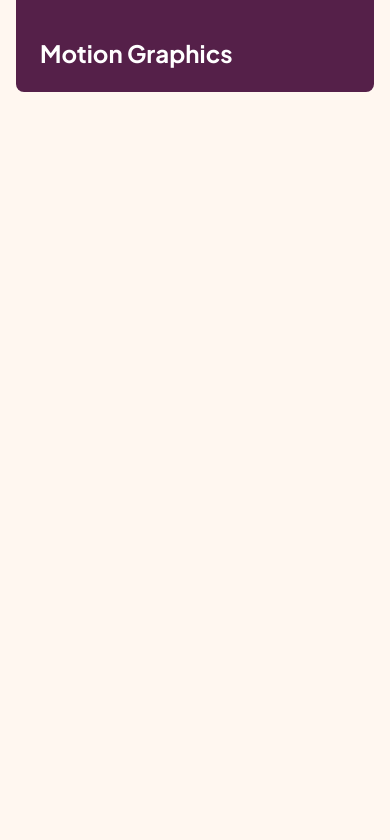
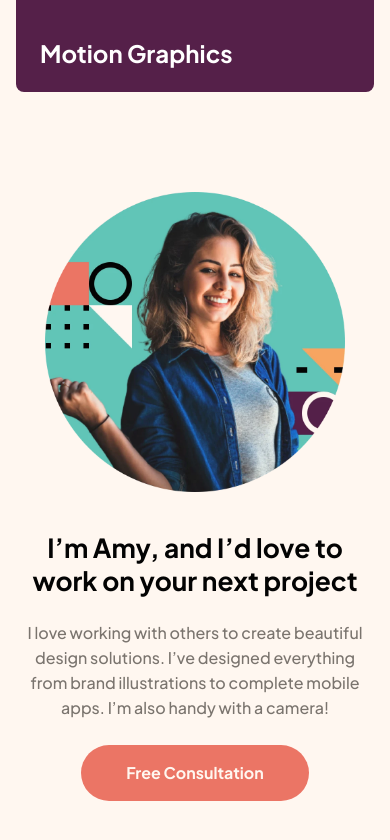
Before and after one commit to gumrahsindar/sp-design-portfolio, a Vue app: page / in a window 390 px wide. Shown: the part 1443-2283 px from the top of the page. Before the commit the page ends 1835 px from the top, so only its background shows below. Built offline with nearby package versions, Linux system fonts and the light colour scheme.

Commit message:
feat: Add AboutMe component with image and content

```diff
--- a/src/App.vue
+++ b/src/App.vue
@@ -1,4 +1,5 @@
 <script setup lang="ts">
+import AboutMe from './components/AboutMe.vue'
 import Header from './components/Header.vue'
 import Skills from './components/Skills.vue'
 </script>
@@ -7,6 +8,7 @@ import Skills from './components/Skills.vue'
   <Header />
   <main>
     <Skills />
+    <AboutMe />
   </main>
 </template>
 
--- /dev/null
+++ b/src/components/AboutMe.vue
@@ -0,0 +1,72 @@
+<script setup lang="ts">
+import Button from './Button.vue'
+import AmyImage from '../assets/images/image-amy.webp'
+</script>
+
+<template>
+  <section id="about-me">
+    <div class="container">
+      <div class="wrapper">
+        <img class="image" :src="AmyImage" alt="Amy" width="445" height="445" />
+        <div class="content">
+          <h2 class="title-md">
+            I’m Amy, and I’d love to work on your next project
+          </h2>
+          <p class="text-base">
+            I love working with others to create beautiful design solutions.
+            I’ve designed everything from brand illustrations to complete mobile
+            apps. I’m also handy with a camera!
+          </p>
+          <Button class="altered" />
+        </div>
+      </div>
+    </div>
+  </section>
+</template>
+
+<style scoped>
+.wrapper {
+  position: relative;
+  display: grid;
+  justify-items: center;
+  gap: 125px;
+  grid-template-columns: 1fr 1fr;
+
+  @media (max-width: 1024px) {
+    gap: 0;
+  }
+
+  @media (max-width: 40rem) {
+    grid-template-columns: 1fr;
+    gap: 40px;
+  }
+
+  .content {
+    align-content: center;
+
+    @media (max-width: 40rem) {
+      text-align: center;
+    }
+  }
+
+  .image {
+    @media (max-width: 1024px) {
+      margin-right: 22vw;
+    }
+
+    @media (max-width: 40rem) {
+      width: 300px;
+      height: 300px;
+      margin-right: 0;
+    }
+  }
+
+  p {
+    margin-block: 32px;
+
+    @media (max-width: 1024px) {
+      margin-block: 24px;
+    }
+  }
+}
+</style>
```
